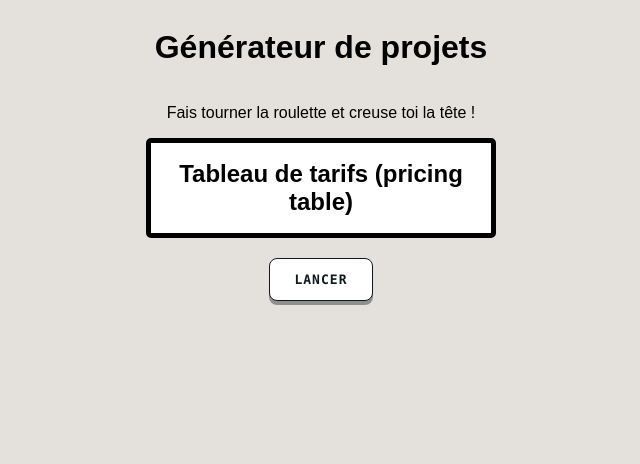
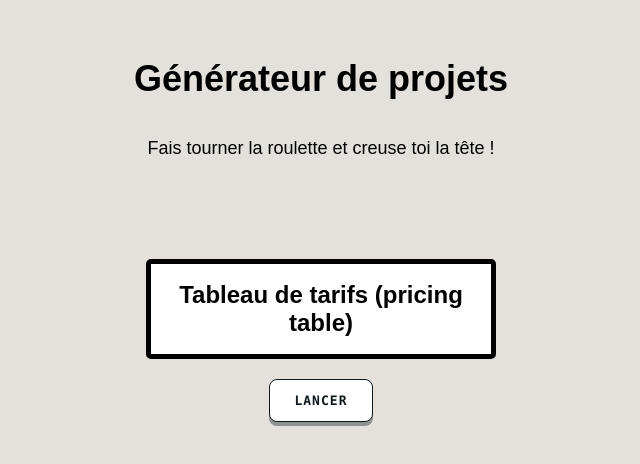
Before and after one commit to PandiiiiPanda/GeneratorProject, a plain HTML site: page Code/index.html in a window 1280 px wide. Shown: the whole page, without its empty margins (319-959 px from the left). Drawn offline with Linux system fonts and the light colour scheme.

Commit message:
modified:   Code/assets/styles.css

```diff
--- a/Code/assets/styles.css
+++ b/Code/assets/styles.css
@@ -6,6 +6,15 @@ body {
     font-family: Arial, sans-serif;
 }
 
+h1 {
+    font-size: 36px;
+    margin-top: 50px;
+    margin-bottom: 20px;
+}
+p {
+    font-size: 18px;
+    margin-bottom: 100px;
+}
 #roulette {
     width: 300px;
     height: 50px;
```
